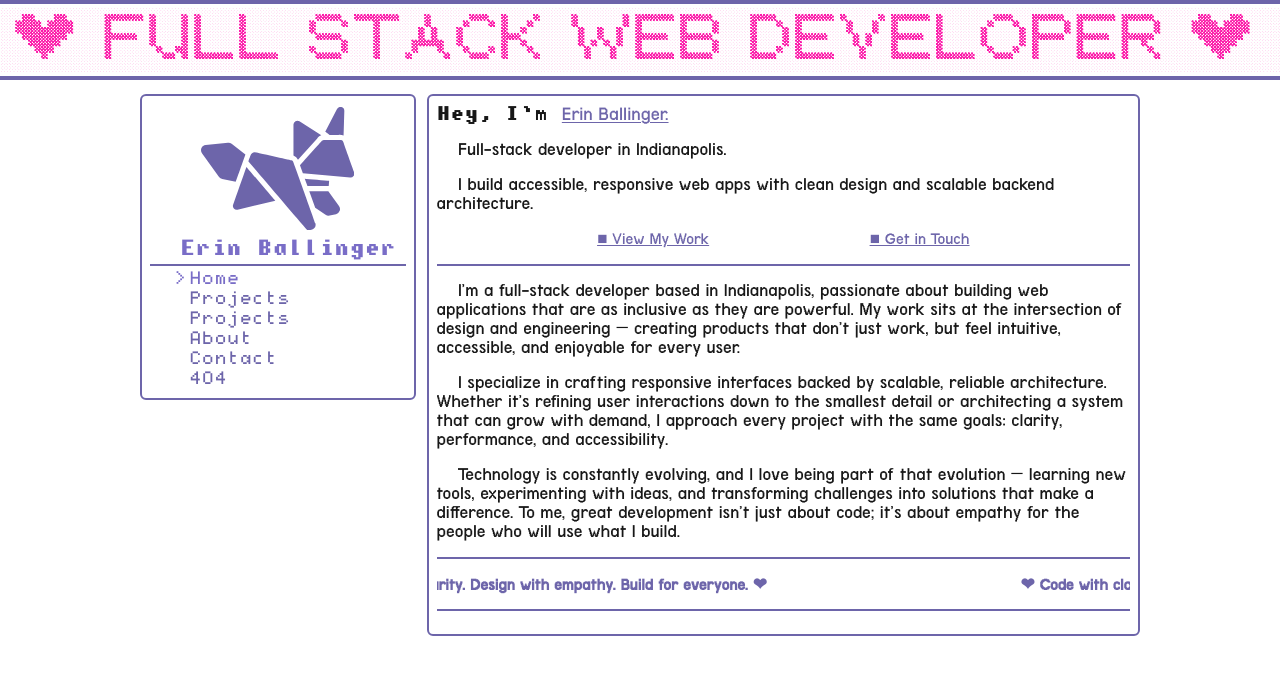
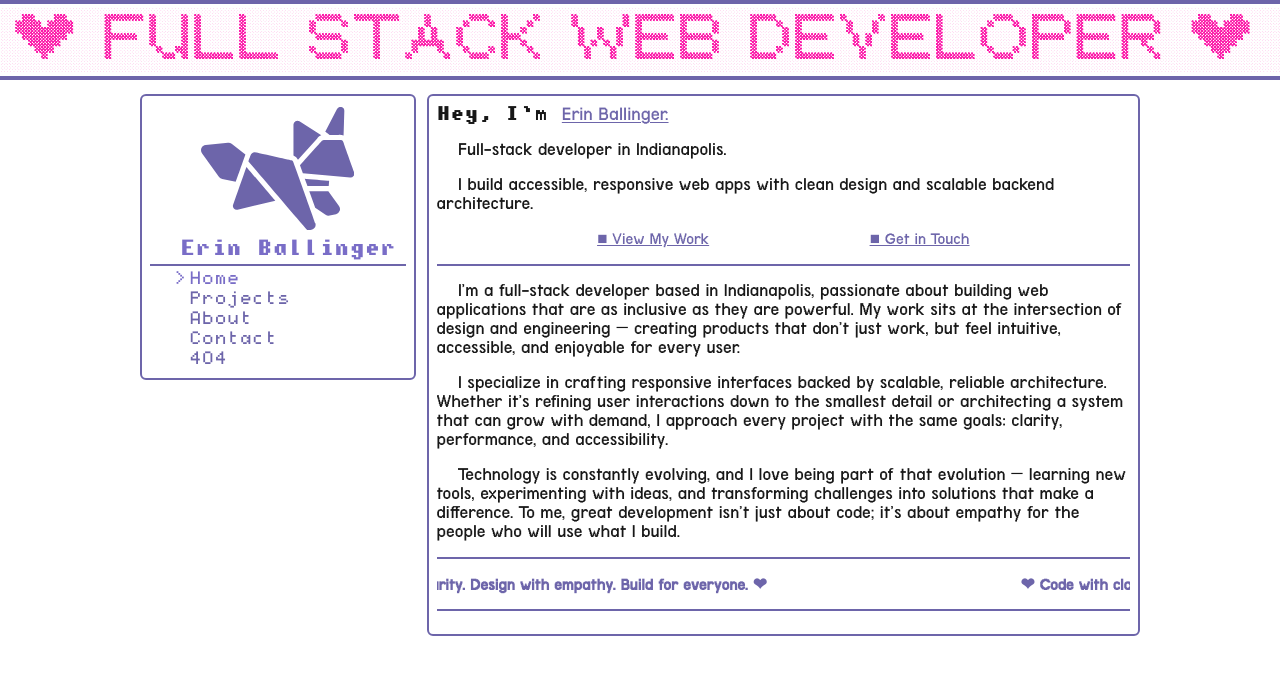
Before and after one commit to zapsters/portfolio, a Next.js app: page / in a window 1280 px wide. Shown: the top 674 px of the page. Built offline with nearby package versions, Linux system fonts and the light colour scheme; a web font is replaced by a local one.

Commit message:
Removed duplicate (testing) navigation link

```diff
--- a/app/layout.tsx
+++ b/app/layout.tsx
@@ -71,15 +71,6 @@ export default function RootLayout({
                     { href: "/projects/sporeganizer", label: "Sporeganizer" },
                   ]}
                 />
-                <NavItem
-                  href="/projects"
-                  label="Projects"
-                  children={[
-                    { href: "/projects/BLIMP", label: "B.L.I.M.P." },
-                    { href: "/projects/inputStack", label: "Input Stack" },
-                    { href: "/projects/sporeganizer", label: "Sporeganizer" },
-                  ]}
-                />
                 <NavItem label="About" href="/about" />
                 <NavItem label="Contact" href="/contact" />
                 <NavItem label="404" href="/404" />
```
